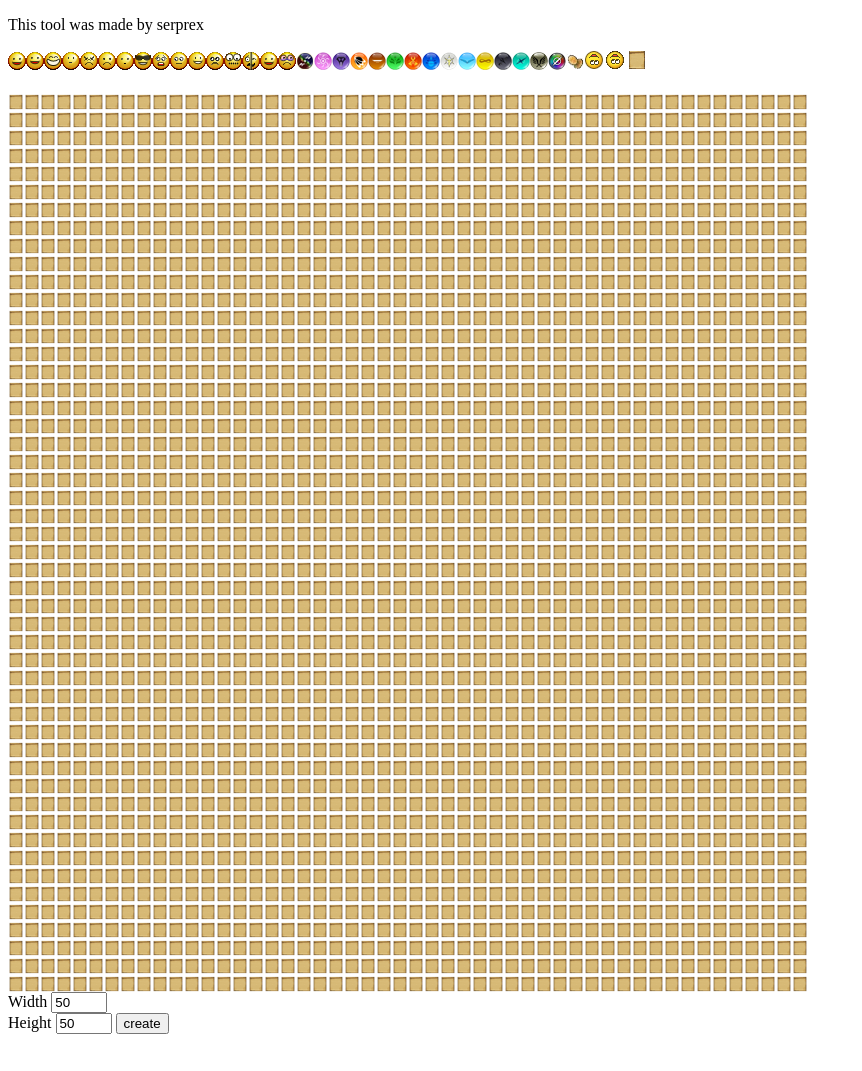
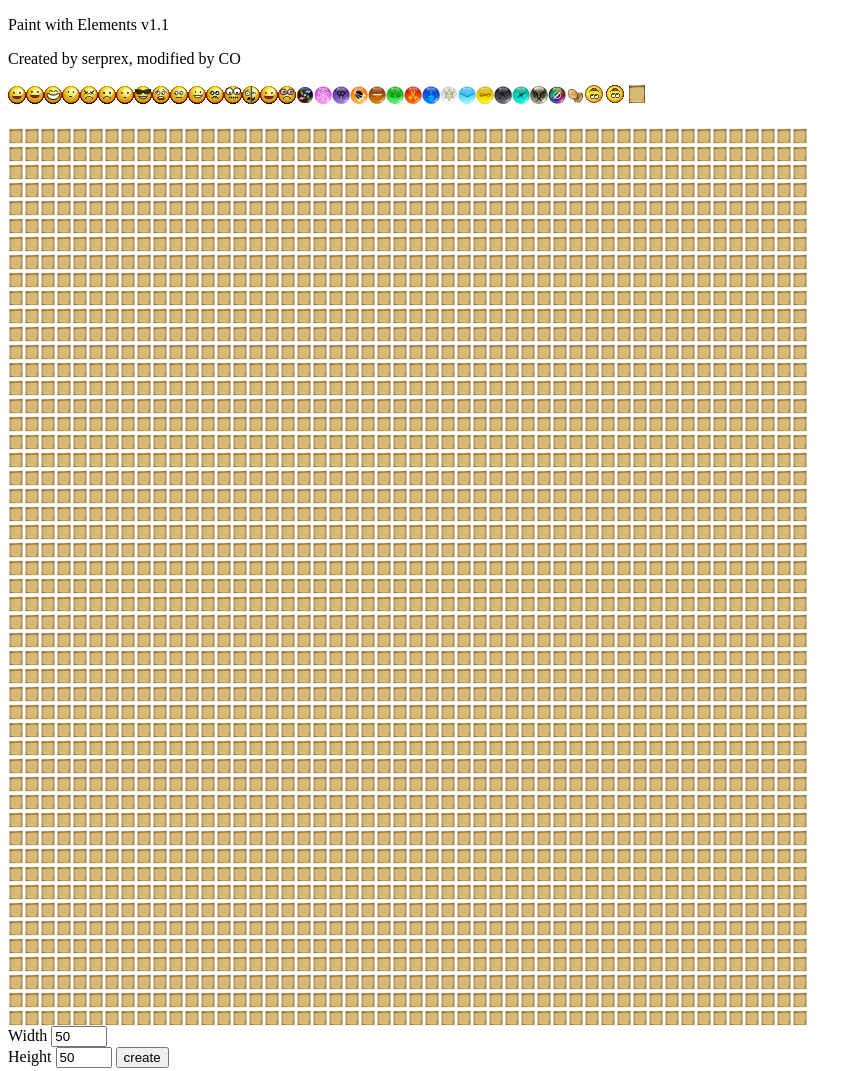
Before and after one commit to rossjrw/paintwithelements, a plain HTML site: page index.html in a window 1280 px wide. Shown: the whole page, without its empty margins (0-862 px from the left). Before the commit the page ends 1047 px from the top, so only its background shows below. Drawn offline with Linux system fonts and the light colour scheme.

Commit message:
Update prior to Winter PwE

```diff
--- a/index.html
+++ b/index.html
@@ -19,7 +19,8 @@ img.dot {
 	</style>
 </head>
 <body>
-<p>This tool was made by serprex</p>
+	<p>Paint with Elements v1.1</p>
+	<p>Created by serprex, modified by CO</p>
 	<script>
 	"use strict";
 	var smileys = [
```
Lines whose indentation alone changed are shown as unchanged.
